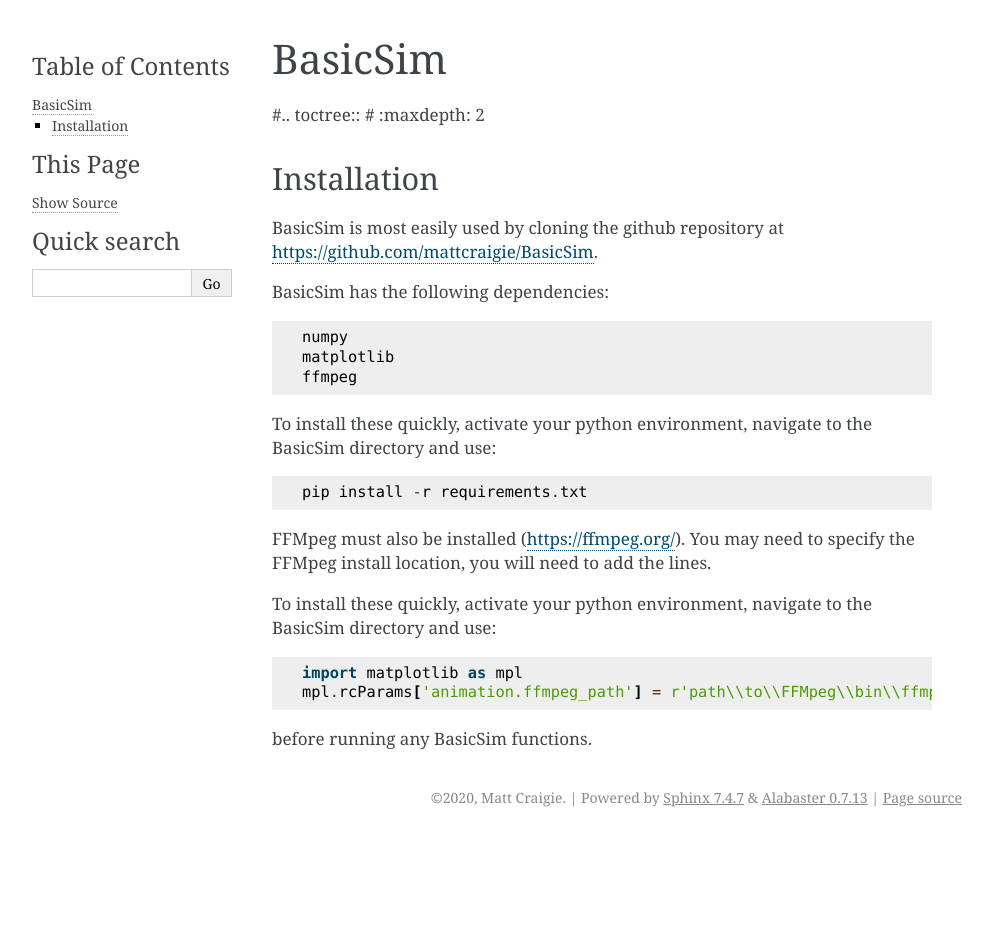
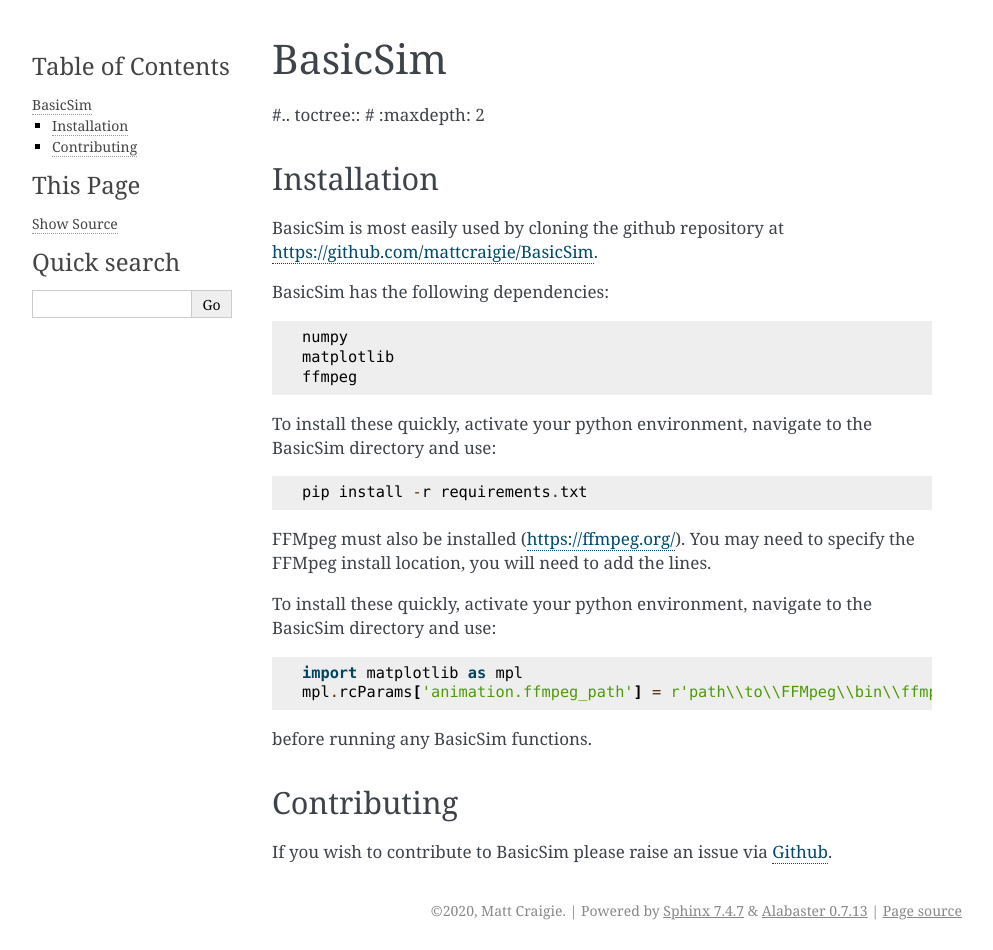
Before and after one commit to mattcraigie/BasicSim, a Sphinx documentation site: the page built from docs/source/index.rst, in a window 1280 px wide. Shown: the whole page, without its empty margins (148-1141 px from the left). Built offline with Sphinx 7.4.7, drawn with Linux system fonts in a browser that asks for light colours; before the commit the page ends 900 px from its top, so only the background shows below that.

```diff
--- a/docs/source/index.rst
+++ b/docs/source/index.rst
@@ -30,3 +30,10 @@
     mpl.rcParams['animation.ffmpeg_path'] = r'path\\to\\FFMpeg\\bin\\ffmpeg.exe'
 
 before running any BasicSim functions.
+
+
+Contributing
+------------
+
+If you wish to contribute to BasicSim please raise an issue
+via `Github <https://github.com/mattcraigie/BasicSim>`_.
```
